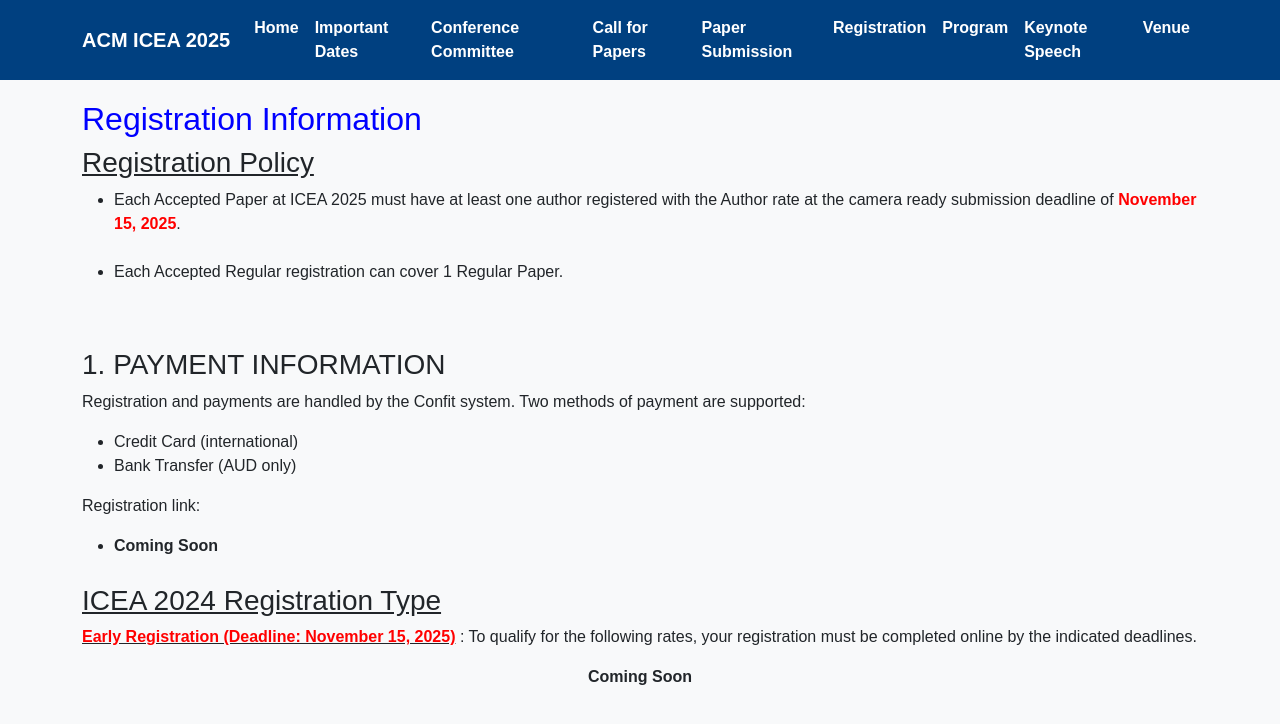
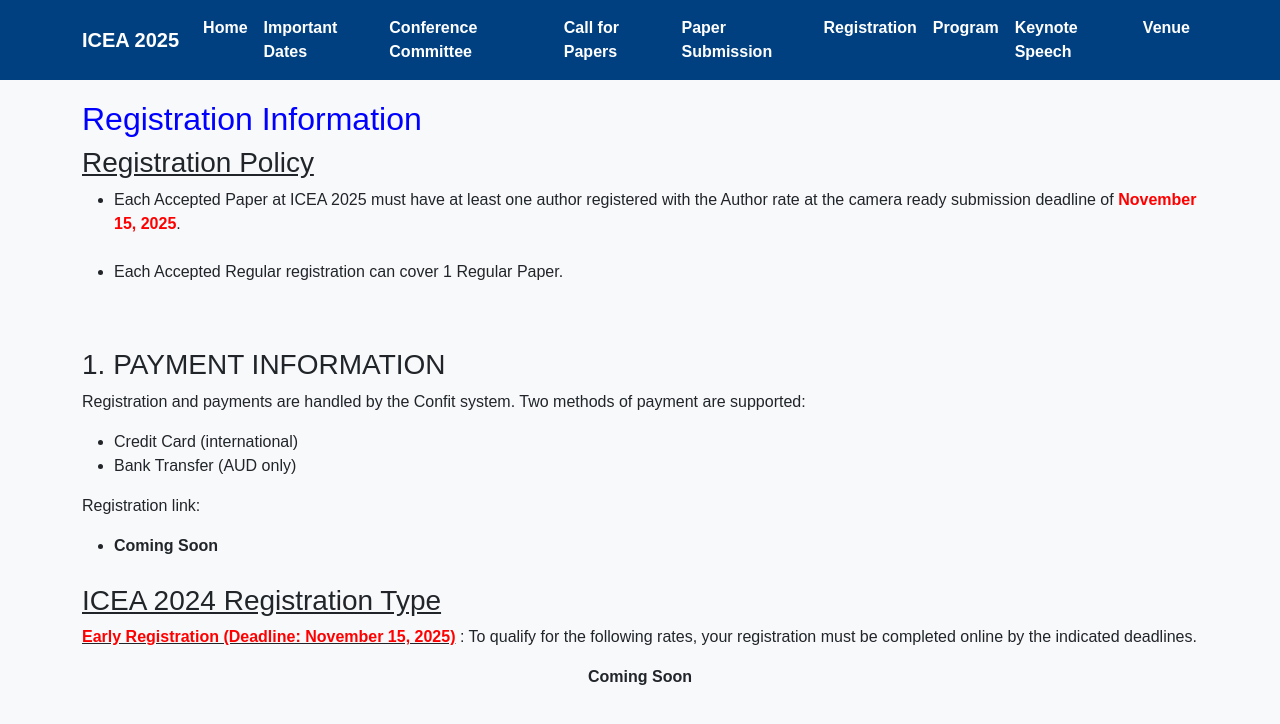
Before and after one commit to icea2025/latrobe, a Jekyll site: the page registration/index.html, which Jekyll copies as it is, in a window 1280 px wide. Shown: the top 724 px of the page. Built offline with Jekyll 4.4.1, drawn with Linux system fonts in a browser that asks for light colours.

Commit message:
Update index.html

```diff
--- a/registration/index.html
+++ b/registration/index.html
@@ -3,7 +3,7 @@
 <head>
   <meta charset="UTF-8">
   <meta name="viewport" content="width=device-width, initial-scale=1.0">
-  <title>ACM ICEA 2025 - Conference Committee</title>
+  <title> ICEA 2025 - Conference Committee</title>
   <link rel="stylesheet" href="https://cdnjs.cloudflare.com/ajax/libs/font-awesome/6.0.0/css/all.min.css">
   <link rel="stylesheet" href="https://cdnjs.cloudflare.com/ajax/libs/bootstrap/5.3.0/css/bootstrap.min.css">
   <style>
@@ -31,7 +31,7 @@
 <body>
 <nav class="navbar navbar-expand-lg navbar-dark">
   <div class="container">
-    <a class="navbar-brand" href="/latrobe/index.html">ACM ICEA 2025</a>
+    <a class="navbar-brand" href="/latrobe/index.html"> ICEA 2025</a>
     <button class="navbar-toggler" type="button" data-bs-toggle="collapse" data-bs-target="#navbarNav"
             aria-controls="navbarNav" aria-expanded="false" aria-label="Toggle navigation">
       <span class="navbar-toggler-icon"></span>
@@ -74,27 +74,27 @@
      <div class="content">
           <div>
                <h2 style="color:#0000FF">Registration Information</h2>
-               <!-- <h3><u>Join ACM</u></h3>
+               <!-- <h3><u>Join </u></h3>
                <ul>
-                    <li><p>To join ACM, please visit <a target="_blank" href="https://www.acm.org/membership/join">https://www.acm.org/membership/join</a></p></li>
+                    <li><p>To join , please visit <a target="_blank" href="https://www..org/membership/join">https://www..org/membership/join</a></p></li>
                </ul>
 
-               <h3><u>Join ACM SIGAPP</u></h3>
+               <h3><u>Join  SIGAPP</u></h3>
                <ul>
-                    <li><p><a style="text-decoration:none" target="_blank" href="https://services.acm.org/public/qj/gensigqj/gensigqj_control.cfm?promo=QJSIG&form_type=SIG&offering=042&byp=1"><b>Professional</b></a> (SIG Member yearly Rate: $15.00)</p></li>
-                    <li><p><a style="text-decoration:none" target="_blank" href="https://services.acm.org/public/qj/gensigqj/gensigqj_control.cfm?promo=QJSIG&form_type=SIG&offering=042&sigstu=SIG_STUD&byp=1"><b>Student</b></a> (SIG Member yearly Rate: $8.00)</p></li>
+                    <li><p><a style="text-decoration:none" target="_blank" href="https://services..org/public/qj/gensigqj/gensigqj_control.cfm?promo=QJSIG&form_type=SIG&offering=042&byp=1"><b>Professional</b></a> (SIG Member yearly Rate: $15.00)</p></li>
+                    <li><p><a style="text-decoration:none" target="_blank" href="https://services..org/public/qj/gensigqj/gensigqj_control.cfm?promo=QJSIG&form_type=SIG&offering=042&sigstu=SIG_STUD&byp=1"><b>Student</b></a> (SIG Member yearly Rate: $8.00)</p></li>
                </ul>
                <ul class="ul-style">
-                    <li class="li-style"><a style="text-align: justify">ACM Member or ACM SigAPP member rates are only available to individuals who are ACM or ACM SigAPP members at the time of registration.</a></li><br>
-                    <li class="li-style"><a style="text-align: justify">ACM Member or ACM SigAPP members must input their ACM member or ACM SigAPP member id at the time of registration and show their valid ACM or ACM SigAPP membership card at the Conference registration Desk.</a></li><br>
-                    <li class="li-style"><a style="text-align: justify">The Student Registration is applicable to University/College Students only. Pre-Registered Students and those registering on site must show a current STUDENT ID upon checking in at the ACM ICEA 2024.</a></li>
+                    <li class="li-style"><a style="text-align: justify"> Member or  SigAPP member rates are only available to individuals who are  or  SigAPP members at the time of registration.</a></li><br>
+                    <li class="li-style"><a style="text-align: justify"> Member or  SigAPP members must input their  member or  SigAPP member id at the time of registration and show their valid  or  SigAPP membership card at the Conference registration Desk.</a></li><br>
+                    <li class="li-style"><a style="text-align: justify">The Student Registration is applicable to University/College Students only. Pre-Registered Students and those registering on site must show a current STUDENT ID upon checking in at the  ICEA 2024.</a></li>
                </ul></br> -->
 
                <h3><u>Registration Policy</u></h3>
                <ul class="ul-style">
                     <li class="li-style"><a style="text-align: justify">Each Accepted Paper at ICEA 2025 must have at least one author registered with the Author rate at the camera ready submission deadline of <b></b> <b style="color: #FF0000;">November 15, 2025</b>.</a></li><br>
                     <li class="li-style"><a style="text-align: justify">Each Accepted Regular registration can cover 1 Regular Paper.</a></li><br>
-                    <!-- <li class="li-style"><a style="text-align: justify">ACM Member or ACM SigAPP member rates are only available to individuals who are ACM or ACM SigAPP members at the time of registration.</a></li> -->
+                    <!-- <li class="li-style"><a style="text-align: justify"> Member or  SigAPP member rates are only available to individuals who are  or  SigAPP members at the time of registration.</a></li> -->
                </ul></br>
 
           <h3>1. PAYMENT INFORMATION</h3>
```
